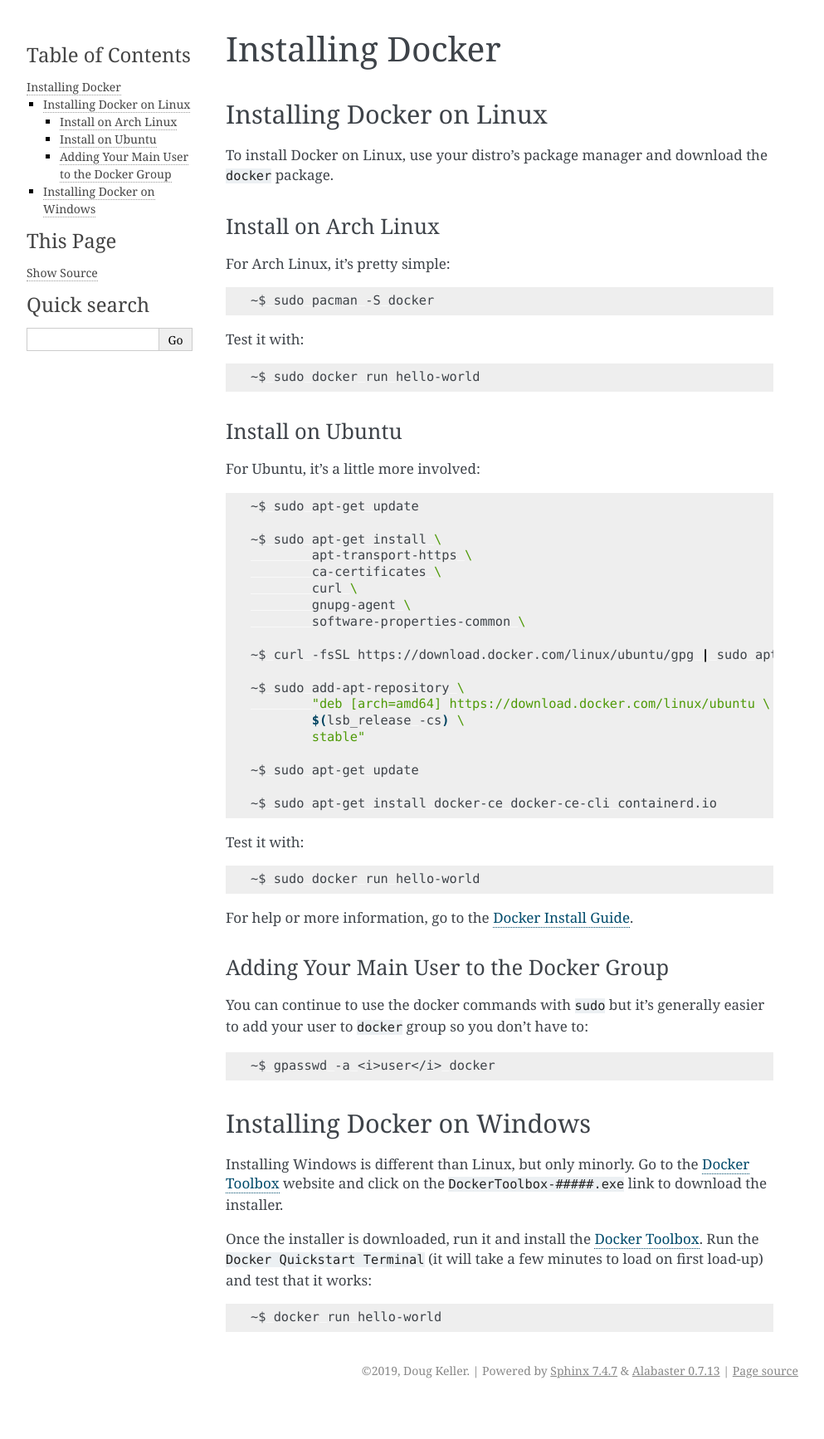
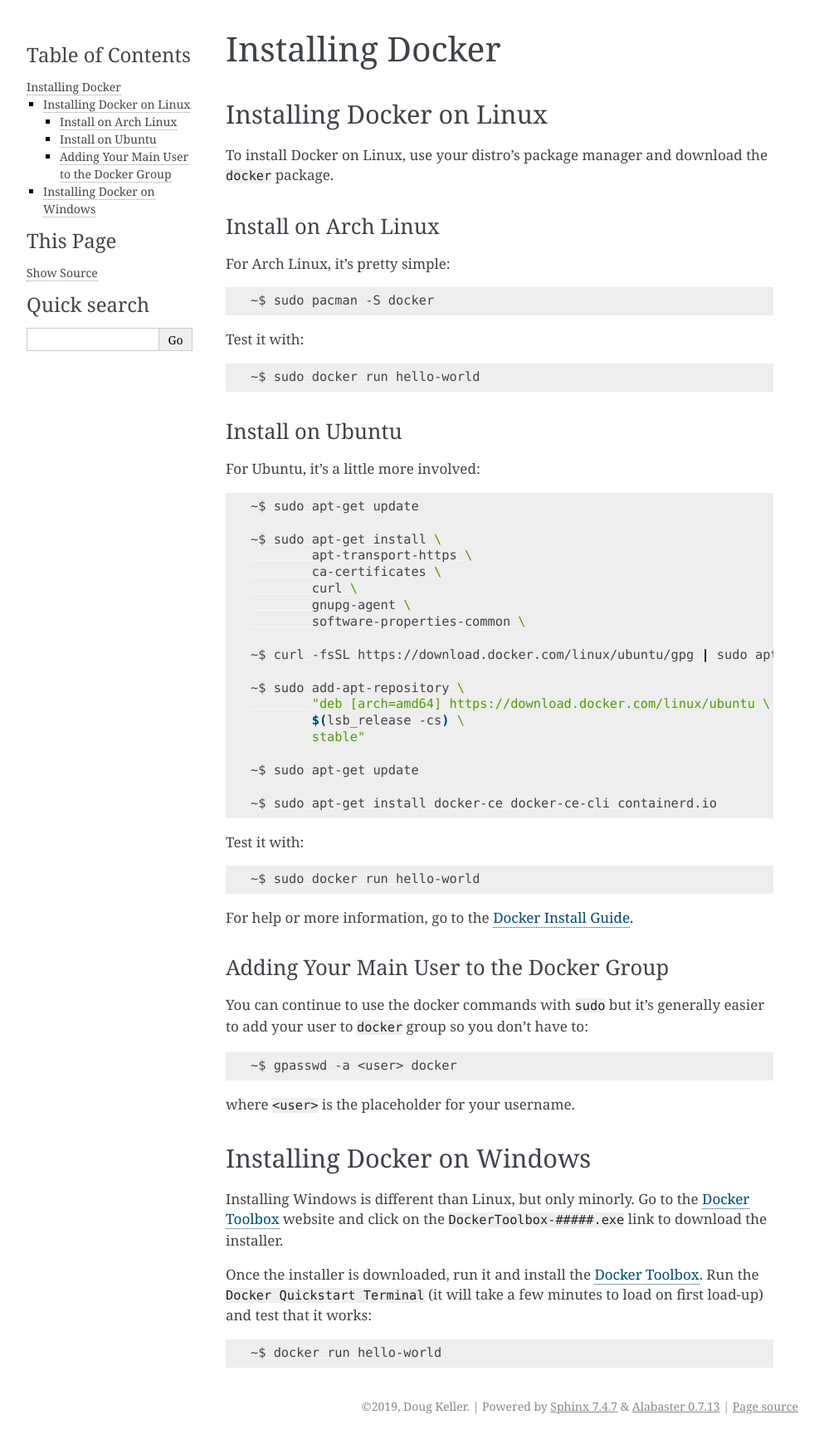
Before and after one commit to atvilagi/Kotzebue, a Sphinx documentation site: the page built from docs/docker/install_docker.rst, in a window 1280 px wide. Shown: the whole page at 83% size, without its empty margins (148-1141 px from the left). Built offline with Sphinx 7.4.7, drawn with Linux system fonts in a browser that asks for light colours; before the commit the page ends 1691 px from its top, so only the background shows below that.

Commit message:
updating docker docs

```diff
--- a/docs/docker/install_docker.rst
+++ b/docs/docker/install_docker.rst
@@ -70,7 +70,9 @@
 
 .. code-block:: Bash
 
-	~$ gpasswd -a <i>user</i> docker
+	~$ gpasswd -a <user> docker
+
+where ``<user>`` is the placeholder for your username.
 
 ============================
 Installing Docker on Windows
```
